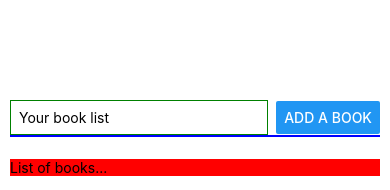
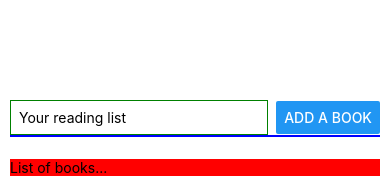
Before and after one commit to ebo-arcadia/es-new-church-service, a React Native app: screen / in a window 390 px wide. Shown: the top 190 px of the page. Built offline with nearby package versions, Linux system fonts and the light colour scheme.

Commit message:
reading list handler

```diff
--- a/App.js
+++ b/App.js
@@ -1,12 +1,25 @@
 import { StyleSheet, Text, View, Button, TextInput } from "react-native";
+import { useState } from "react";
 
 export default function App() {
+  const [enteredText, setEnteredText] = useState("");
+  function readingListHandler(enteredText) {
+    setEnteredText(enteredText);
+  }
+  function addReadingListHandler() {
+    console.info(enteredText);
+  }
+
   return (
     <View>
       <View style={styles.appContainer}>
         <View style={styles.inputContainer}>
-          <TextInput style={styles.textInput} placeholder="Your book list" />
-          <Button title="Add a book" />
+          <TextInput
+            style={styles.textInput}
+            placeholder="Your reading list"
+            onChangeText={readingListHandler}
+          />
+          <Button title="Add a book" onPress={addReadingListHandler} />
         </View>
         <View style={styles.booksContainer}>
           <Text>List of books...</Text>
```
